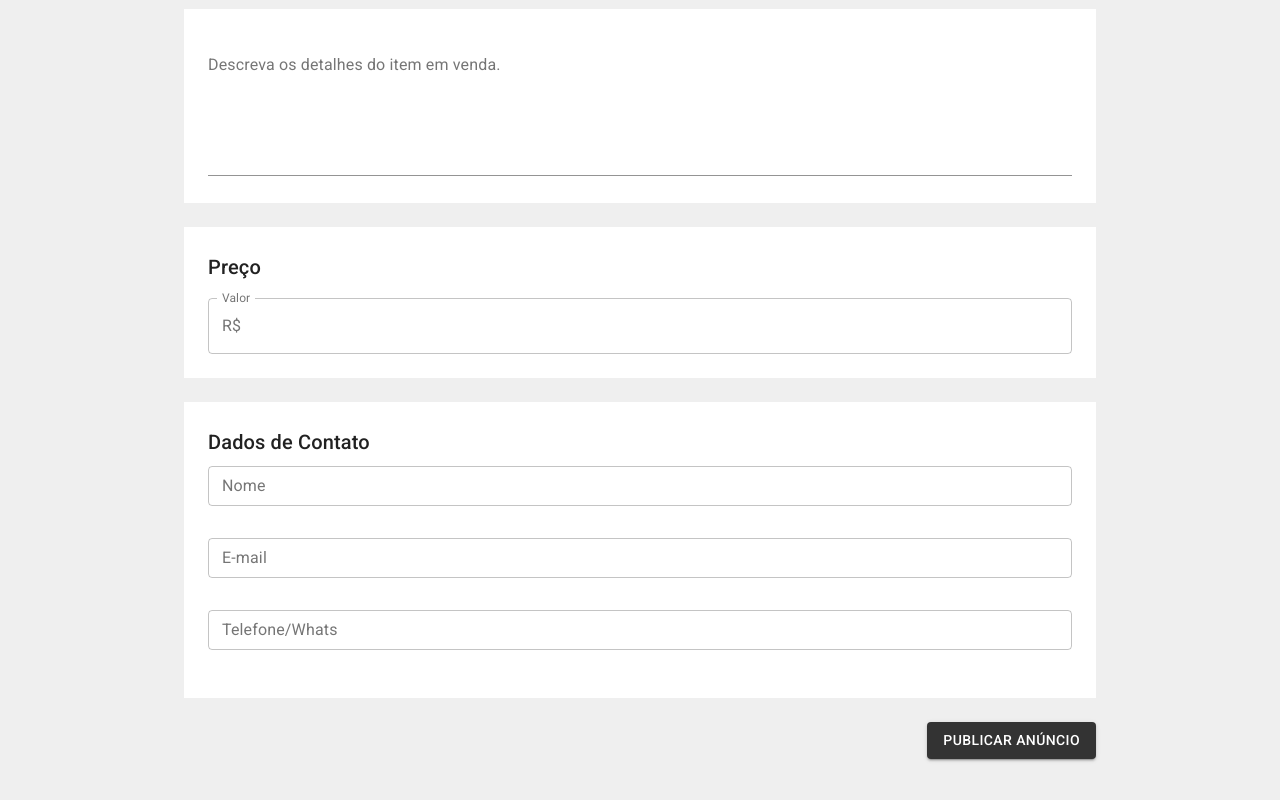
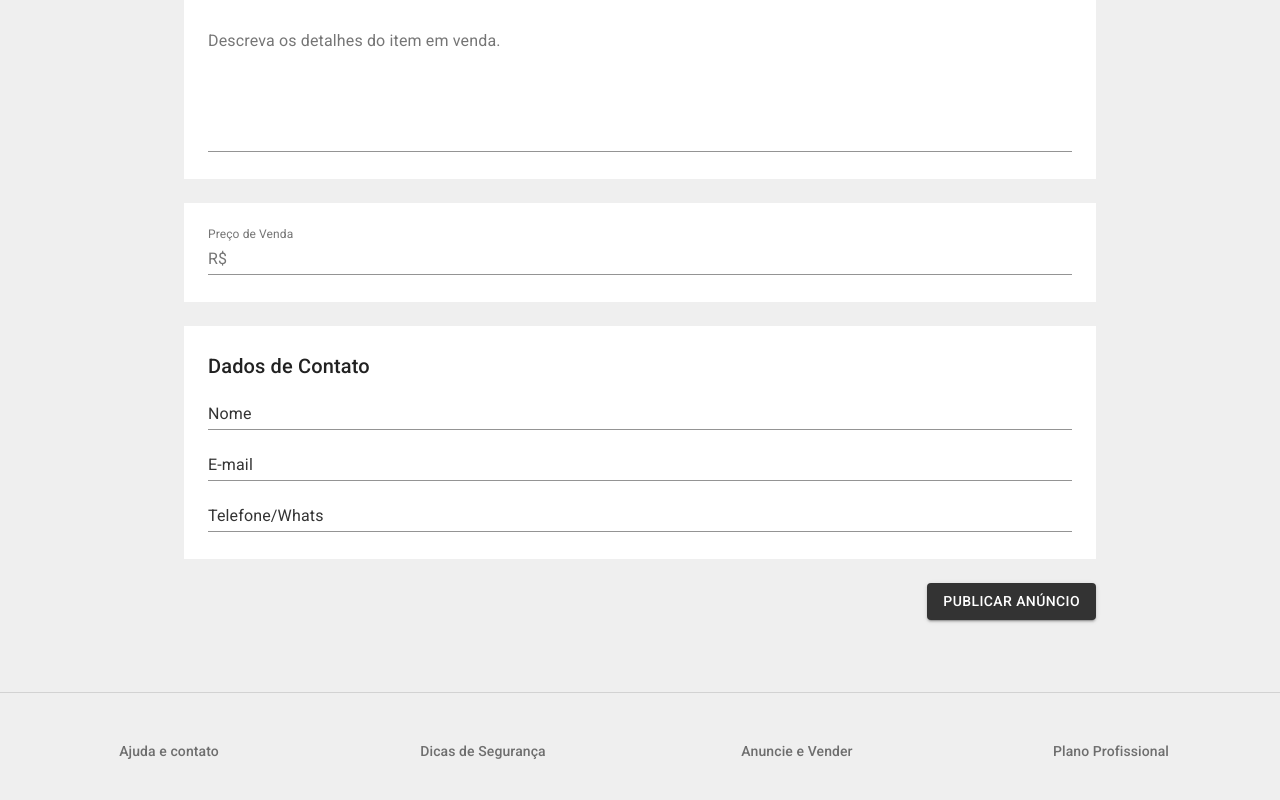
Before and after one commit to bzenky/anunx, a Next.js app: page /user/publish in a window 1280 px wide. Shown: the part 744-1544 px from the top of the page. Built offline with nearby package versions, Linux system fonts and the light colour scheme.

Commit message:
validacao price/name/email

```diff
--- a/pages/user/publish.js
+++ b/pages/user/publish.js
@@ -50,9 +50,6 @@
   },
   preco: {
     marginTop: '15px',
-  },
-  textField: {
-    margin: theme.spacing(1, 0, 3),
   },
   title: {
     marginBottom: '35px',
@@ -107,6 +104,12 @@
   description: yup.string()
     .min(50, 'Escreva uma descrição com pelo menos 50 caracteres.')
     .required('Campo obrigatório'),
+  price: yup.number().required('Campo obrigatório'),
+  email: yup.string().email('Digite um e-mail válido.').required('Campo Obrigatório'),
+  name: yup.string()
+    .min(3, 'Escreva um nome maior')
+    .required('Campo obrigatório'),
+  phone: yup.number().required('Campo obrigatório')
 })
 
 const Publish = () => {
@@ -143,7 +146,10 @@
           title: '',
           category: '',
           description: '',
-
+          price: '',
+          email: '',
+          name: '',
+          phone: '',
         }}
         validationSchema={validationSchema}
         onSubmit={(values) => {
@@ -178,7 +184,6 @@
                         name="title"
                         value={values.title}
                         onChange={handleChange}
-                        className={classes.textField}
                       />
                       <FormHelperText>
                         {errors.title}
@@ -262,6 +267,7 @@
                         multiline
                         rows={6}
                         variant="outlined"
+                        onChange={handleChange}
                       />
                       <FormHelperText>
                         {errors.description}
@@ -273,17 +279,19 @@
 
                 <Container maxWidth="md" className={classes.boxContainer}>
                   <Box className={classes.box}>
-
-                    <Typography component="h6" variant="h6" align="left" color="textPrimary">
-                      Preço
-                    </Typography>
-                    <FormControl fullWidth variant="outlined" className={classes.preco}>
-                      <InputLabel>Valor</InputLabel>
-                      <OutlinedInput
-                        onChange={() => { }}
+                    <FormControl error={errors.price} fullWidth>
+                      <InputLabel classname={classes.inputLabel}>
+                        Preço de Venda
+                      </InputLabel>
+                      <Input
+                        name="price"
+                        variant="outlined"
+                        onChange={handleChange}
                         startAdornment={<InputAdornment position="start">R$</InputAdornment>}
-                        labelWidth={40}
                       />
+                      <FormHelperText>
+                        {errors.price}
+                      </FormHelperText>
                     </FormControl>
                   </Box>
                 </Container>
@@ -294,27 +302,45 @@
                       Dados de Contato
                     </Typography>
 
-                    <TextField
-                      label="Nome"
-                      size="small"
+                    <FormControl error={errors.name} fullWidth>
+                      <InputLabel className={classes.inputLabel}>Nome</InputLabel>
+                      <Input
+                        name="name"
                         variant="outlined"
-                      fullWidth
-                      className={classes.textField}
+                        onChange={handleChange}
                       />
-                    <TextField
-                      label="E-mail"
-                      size="small"
+                      <FormHelperText>
+                        {errors.name}
+                      </FormHelperText>
+                    </FormControl>
+
+                    <FormControl error={errors.email} fullWidth>
+                      <InputLabel className={classes.inputLabel}>
+                        E-mail
+                      </InputLabel>
+                      <Input
+                        name="email"
                         variant="outlined"
-                      fullWidth
-                      className={classes.textField}
+                        onChange={handleChange}
                       />
-                    <TextField
-                      label="Telefone/Whats"
-                      size="small"
+                      <FormHelperText>
+                        {errors.email}
+                      </FormHelperText>
+                    </FormControl>
+
+                    <FormControl error={errors.phone} fullWidth>
+                      <InputLabel className={classes.inputLabel}>
+                        Telefone/Whats
+                      </InputLabel>
+                      <Input
+                        name="phone"
                         variant="outlined"
-                      fullWidth
-                      className={classes.textField}
+                        onChange={handleChange}
                       />
+                      <FormHelperText>
+                        {errors.phone}
+                      </FormHelperText>
+                    </FormControl>
                   </Box>
                 </Container>
 
```
Lines whose indentation alone changed are shown as unchanged.
